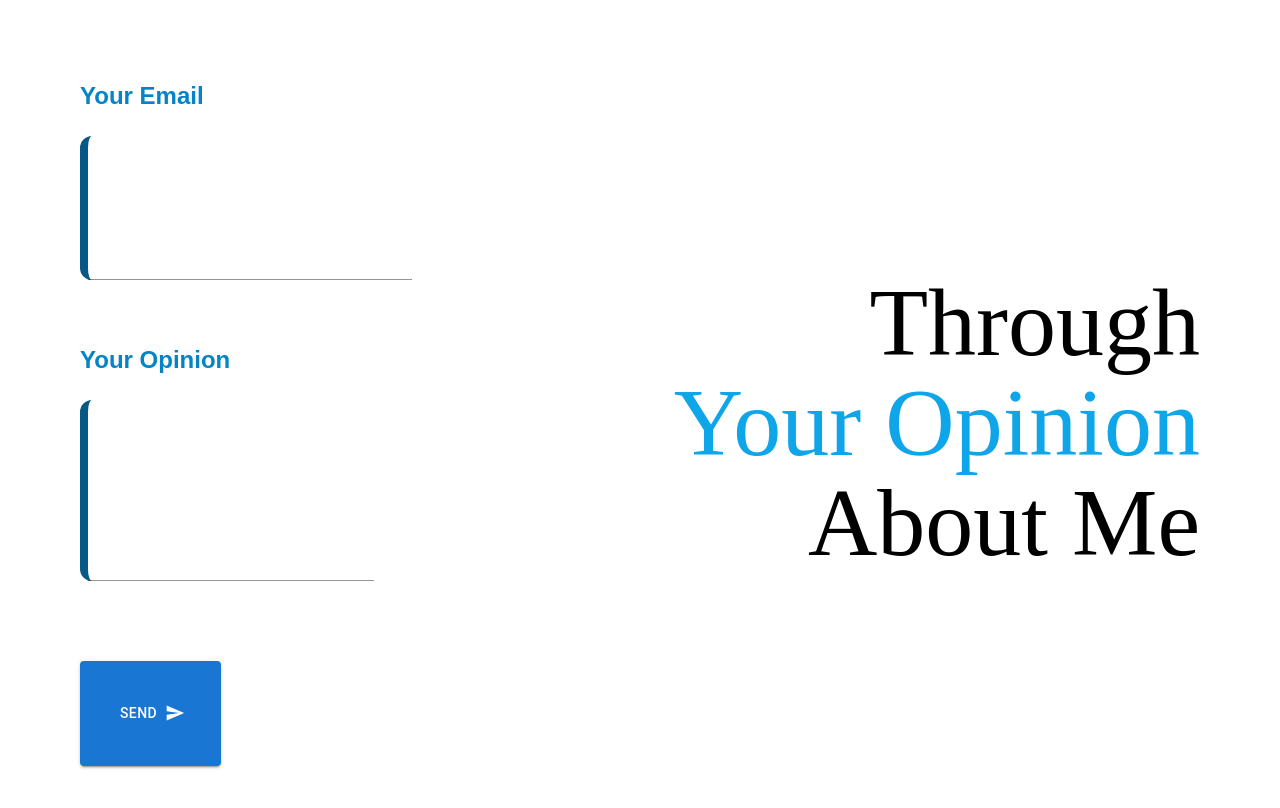
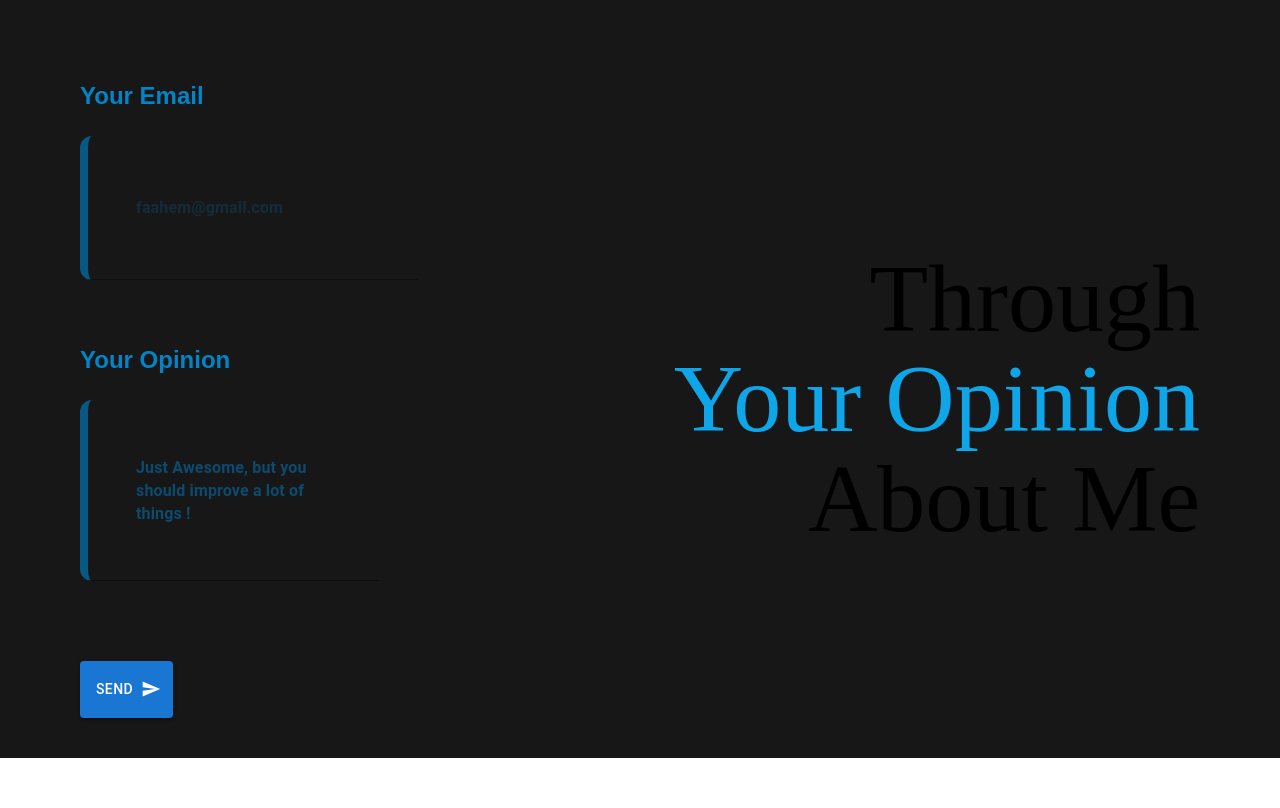
Before and after one commit to MehmetFaahem/Portfolio-Using-Next-JS, a Next.js app: page /contact in a window 1280 px wide. Shown: the top 808 px of the page. Built offline with nearby package versions, Linux system fonts and the light colour scheme.

Commit message:
Update contact.js

```diff
--- a/pages/contact.js
+++ b/pages/contact.js
@@ -4,7 +4,7 @@ import SendIcon from '@mui/icons-material/Send';
 
 function contact() {
     return (
-        <div className='p-20 flex flex-row place-items-center justify-between'>
+        <div className='p-20 flex flex-row place-items-center justify-between bg-neutral-900 pb-10'>
             <div>
                 <div className=''>
                     <h1 className='mb-6 text-sky-600 text-2xl font-extrabold'>Your Email</h1>
@@ -12,7 +12,7 @@ function contact() {
                         <Input placeholder='faahem@gmail.com' className='text-white text-xl'
                             type='email'
                             required
-        sx={{color: 'white', padding: 7, paddingLeft: 6}}
+        sx={{color: '#0C4A6E', padding: 7, paddingLeft: 6, fontWeight: 'bold'}}
                         />
                     </div>
                 </div>
@@ -26,11 +26,11 @@ function contact() {
                             maxRows='10'
                             minRows='3'
                             defaultValue='Just Awesome, but you should improve a lot of things !'
-        sx={{color: 'white', padding: 7, paddingLeft: 6}}
+        sx={{color: '#0C4A6E', padding: 7, paddingLeft: 6, fontWeight: 'bold'}}
                         />
                     </div>
                 </div>
-                <Button variant="contained" endIcon={<SendIcon />} className='text-md' sx={{marginTop: 10, padding: 5}}>
+                <Button variant="contained" endIcon={<SendIcon />} className='text-md' sx={{marginTop: 10, padding: 2}}>
                     Send
                 </Button>
             </div>
```
